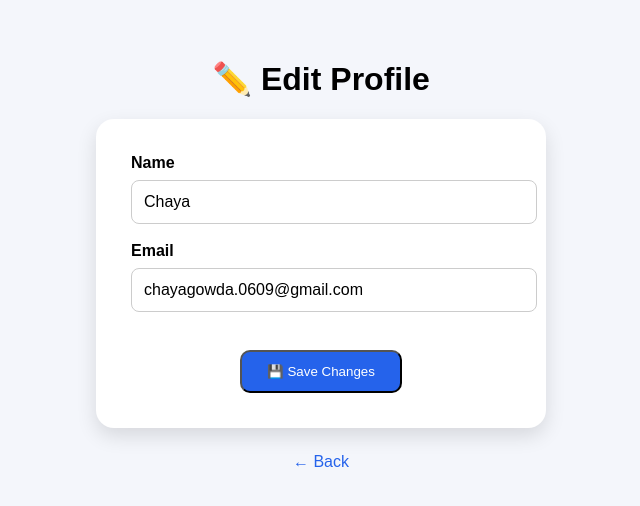
After one commit to ChayaBL/OutfitIQ, a Flask app: page /edit_profile in a window 1280 px wide. The commit adds this page. Shown: the top 506 px of the page, without its empty margins (319-959 px from the left). Run offline with Flask 3, Linux system fonts and the light colour scheme; a user stored in the database is signed in; data comes from the database, SQL or seed files in the repository; both versions use the stored data as it was after the commit.

Commit message:
Add profile management and AI recommendation page

```diff
--- a/app.py
+++ b/app.py
@@ -173,6 +173,93 @@ def dashboard():
 
     return render_template("dashboard.html", name=session["name"])
 
+@app.route("/profile")
+def profile():
+
+    if "name" not in session:
+        return redirect(url_for("signin"))
+
+    connection = sqlite3.connect("outfitiq.db")
+    cursor = connection.cursor()
+
+    cursor.execute(
+        "SELECT * FROM users WHERE name = ?",
+        (session["name"],)
+    )
+
+    user = cursor.fetchone()
+
+    connection.close()
+
+    return render_template(
+        "profile.html",
+        user=user
+    )
+
+@app.route("/edit_profile", methods=["GET", "POST"])
+def edit_profile():
+
+    if "name" not in session:
+        return redirect(url_for("signin"))
+
+    connection = sqlite3.connect("outfitiq.db")
+    cursor = connection.cursor()
+
+    cursor.execute(
+        "SELECT * FROM users WHERE name = ?",
+        (session["name"],)
+    )
+
+    user = cursor.fetchone()
+
+    if request.method == "POST":
+
+        name = request.form["name"]
+        email = request.form["email"]
+
+        cursor.execute(
+            """
+            UPDATE users
+            SET name = ?, email = ?
+            WHERE id = ?
+            """,
+            (name, email, user[0])
+        )
+
+        connection.commit()
+        connection.close()
+
+        session["name"] = name
+
+        return redirect(url_for("profile"))
+
+    connection.close()
+
+    return render_template(
+        "edit_profile.html",
+        user=user
+    )
+
+@app.route("/recommend", methods=["GET", "POST"])
+def recommend():
+
+    if "name" not in session:
+        return redirect(url_for("signin"))
+
+    recommendation = None
+
+    if request.method == "POST":
+
+        weather = request.form["weather"]
+        occasion = request.form["occasion"]
+
+        recommendation = f"For {weather} weather and a {occasion} occasion, here's a recommended outfit!"
+
+    return render_template(
+        "recommend.html",
+        recommendation=recommendation
+    )
+
 @app.route("/logout")
 def logout():
 
--- /dev/null
+++ b/static/profile.css
@@ -0,0 +1,62 @@
+body{
+    margin:0;
+    font-family:Arial,sans-serif;
+    background:#f4f6fb;
+}
+
+.profile-container{
+    width:450px;
+    margin:60px auto;
+    text-align:center;
+}
+
+.profile-card{
+    background:white;
+    padding:35px;
+    border-radius:18px;
+    box-shadow:0 8px 20px rgba(0,0,0,.12);
+}
+
+.profile-card h2{
+    margin-bottom:15px;
+}
+
+.profile-card p{
+    color:#666;
+    font-size:18px;
+}
+
+.back-btn{
+    display:inline-block;
+    margin-top:25px;
+    text-decoration:none;
+    color:#2563eb;
+}
+.edit-btn{
+    display:inline-block;
+    margin-top:20px;
+    background:#2563eb;
+    color:white;
+    text-decoration:none;
+    padding:12px 25px;
+    border-radius:10px;
+    transition:.3s;
+}
+
+.edit-btn:hover{
+    background:#1d4ed8;
+}
+.profile-card input{
+    width:100%;
+    padding:12px;
+    margin-top:8px;
+    border:1px solid #ccc;
+    border-radius:8px;
+    font-size:16px;
+}
+
+.profile-card label{
+    display:block;
+    text-align:left;
+    font-weight:bold;
+}
--- a/templates/dashboard.html
+++ b/templates/dashboard.html
@@ -20,9 +20,9 @@
 
             <a href="/wardrobe" class="btn">👗 My Wardrobe</a>
 
-            <a href="#" class="btn">🤖 AI Recommendations</a>
+            <a href="/recommend" class="btn">🤖 AI Recommendations</a>
 
-            <a href="#" class="btn">👤 Profile</a>
+            <a href="/profile" class="btn">👤 Profile</a>
 
         </div>
 
--- /dev/null
+++ b/templates/edit_profile.html
@@ -0,0 +1,49 @@
+<!DOCTYPE html>
+<html>
+<head>
+    <title>Edit Profile - OutfitIQ</title>
+    <link rel="stylesheet" href="{{ url_for('static', filename='profile.css') }}">
+</head>
+
+<body>
+
+<div class="profile-container">
+
+    <h1>✏️ Edit Profile</h1>
+
+    <form method="POST" class="profile-card">
+
+        <label>Name</label>
+        <input
+            type="text"
+            name="name"
+            value="{{ user[1] }}"
+            required
+        >
+
+        <br><br>
+
+        <label>Email</label>
+        <input
+            type="email"
+            name="email"
+            value="{{ user[2] }}"
+            required
+        >
+
+        <br><br>
+
+        <button type="submit" class="edit-btn">
+            💾 Save Changes
+        </button>
+
+    </form>
+
+    <a href="/profile" class="back-btn">
+        ← Back
+    </a>
+
+</div>
+
+</body>
+</html>
--- a/templates/wardrobe.html
+++ b/templates/wardrobe.html
@@ -125,7 +125,11 @@
 
         <h3>👖 {{ cloth[1] }}</h3>
 
-        <img src="{{ url_for('static', filename='uploads/' + cloth[4]) }}">
+        <img
+            src="{{ url_for('static', filename='uploads/' + cloth[4]) }}"
+            alt="{{ cloth[1] }}"
+            class="cloth-image"
+        >
 
         <div class="info">
 
```
Also changed, not shown: static/recommend.css (added, +62 -0 lines), static/wardrobe.css (+9 -0 lines), templates/profile.html (added, +34 -0 lines), templates/recommend.html (added, +56 -0 lines), outfitiq.db.
